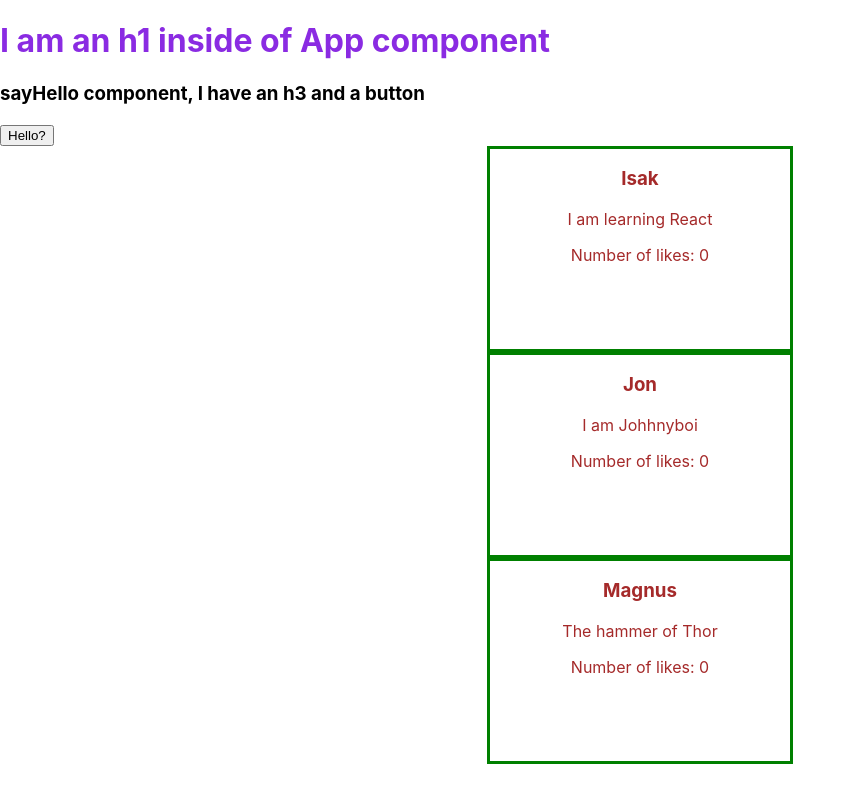
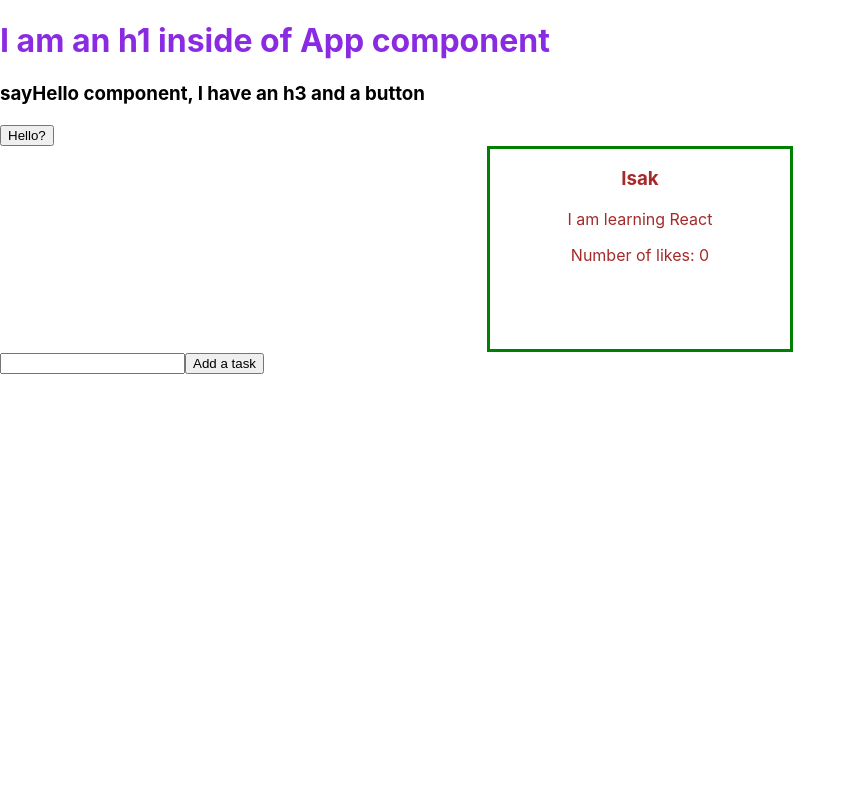
Before and after one commit to Mermersk/React-Typescript, a React (Create React App) app: page / in a window 1280 px wide. Shown: the whole page, without its empty margins (0-856 px from the left). Built offline with nearby package versions, Linux system fonts and the light colour scheme.

Commit message:
Learned more about Typescript and React

```diff
--- a/src/App.tsx
+++ b/src/App.tsx
@@ -2,8 +2,10 @@ import React from 'react';
 //Import our stylesheet to the entrypoint of our application/website.
 import "./App.css";
 //Importing my own custom made Components
-import SayHello from "./sayHello";
-import Tweet from "./Tweet"
+import SayHello from "./components/sayHello";
+import Tweet from "./components/Tweet";
+import NewTaskForm from "./components/NewTaskForm"
+import ClassComponent from "./components/ClassComponent"
 
 const App: React.FC = () => {
 
@@ -21,8 +23,7 @@ const App: React.FC = () => {
       <SayHello/>
       {/* We can define and add our own attributes to our components!*/}
       <Tweet name = "Isak" message = "I am learning React"/>
-      <Tweet name = "Jon" message = "I am Johhnyboi"/>
-      <Tweet name = "Magnus" message = "The hammer of Thor"/>
+      <ClassComponent/>
     </div>
   );
 }
--- /dev/null
+++ b/src/components/ClassComponent.tsx
@@ -0,0 +1,66 @@
+import React, {Component} from "react";
+import { Task } from "../models/task";
+import NewTaskForm from "./NewTaskForm"
+import { TasksList } from "./TaskList";
+
+interface State {
+    newTask: Task;
+    tasks: Task[];
+}
+
+class ClassComponent extends Component<{}, State> {
+
+    state = {
+        newTask: {
+            id: 1,
+            name: ""
+        },
+        tasks: []
+    };
+
+    private addTask = (event: React.FormEvent<HTMLFormElement>) => {
+        event.preventDefault();
+
+        this.setState(
+
+            previousState => (
+                {
+                    newTask: {
+                        id: previousState.newTask.id + 1,
+                        name: ""
+                    },
+                    tasks: [...previousState.tasks, previousState.newTask]
+
+                }
+            )
+        );
+    };
+
+      private handleTaskChange = (event: React.ChangeEvent<HTMLInputElement>) => {
+        this.setState({
+            newTask: {
+                ...this.state.newTask,
+                name: event.target.value
+            }
+        });
+        };
+
+        private deleteTask = (taskToDelete: Task) => {
+            this.setState(previousState => ({
+                tasks: [...previousState.tasks.filter(task => task.id !== taskToDelete.id)]
+            }));
+        };
+
+
+    render() {
+    return (
+        <div>
+            <NewTaskForm task={this.state.newTask} onAdd={this.addTask} onChange={this.handleTaskChange}/>
+            <TasksList tasks = {this.state.tasks} onDelete = {this.deleteTask}/>
+        </div>
+    );
+
+    }
+}
+
+export default ClassComponent;
--- /dev/null
+++ b/src/components/NewTaskForm.tsx
@@ -0,0 +1,23 @@
+import React from "react";
+import {Task} from "../models/task";
+
+interface Props {
+    onChange: (event: React.ChangeEvent<HTMLInputElement>) => void;
+    onAdd: (event: React.FormEvent<HTMLFormElement>) => void;
+    task: Task;
+
+}
+
+const NewTaskForm: React.FC<Props> = ({
+    onChange,
+    onAdd,
+    task
+
+}) => (
+    <form onSubmit = {onAdd}>
+        <input onChange = {onChange} value = {task.name}/>
+        <button type = "submit">Add a task</button>
+    </form>
+);
+
+export default NewTaskForm;
--- /dev/null
+++ b/src/components/TaskList.tsx
@@ -0,0 +1,19 @@
+import React from "react";
+
+import {Task} from "../models/task";
+import {TaskListItem} from "./TaskListItem"
+
+interface Props {
+    tasks: Task[];
+    onDelete: (task: Task) => void;
+}
+
+export const TasksList: React.FC<Props> = ({tasks, onDelete}) => (
+
+        <ul>
+            {tasks.map(task => (
+            <TaskListItem task = {task} onDelete = {onDelete}/>
+            ))}
+        </ul>
+
+);
--- /dev/null
+++ b/src/components/TaskListItem.tsx
@@ -0,0 +1,23 @@
+import React from "react";
+
+import {Task} from "../models/task";
+
+interface Props {
+
+    task: Task;
+    onDelete: (task: Task) => void;
+}
+
+export const TaskListItem: React.FC<Props> = ({task, onDelete}) => {
+
+    const onClick = () => {
+        onDelete(task)
+    };
+
+    return (
+        <li>
+            {task.name} <button onClick = {onClick}>X</button> {"ID: " + task.id}
+        </li>
+    );
+
+};
--- /dev/null
+++ b/src/models/task.ts
@@ -0,0 +1,6 @@
+//An Typescript interface is an contract between it and the objects/classes that implement it.
+export interface Task {
+
+    id: number;
+    name: string;
+}
```
Also changed, not shown: src/components/Tweet.tsx (renamed from src/Tweet.tsx), src/components/sayHello.tsx (renamed from src/sayHello.tsx).
